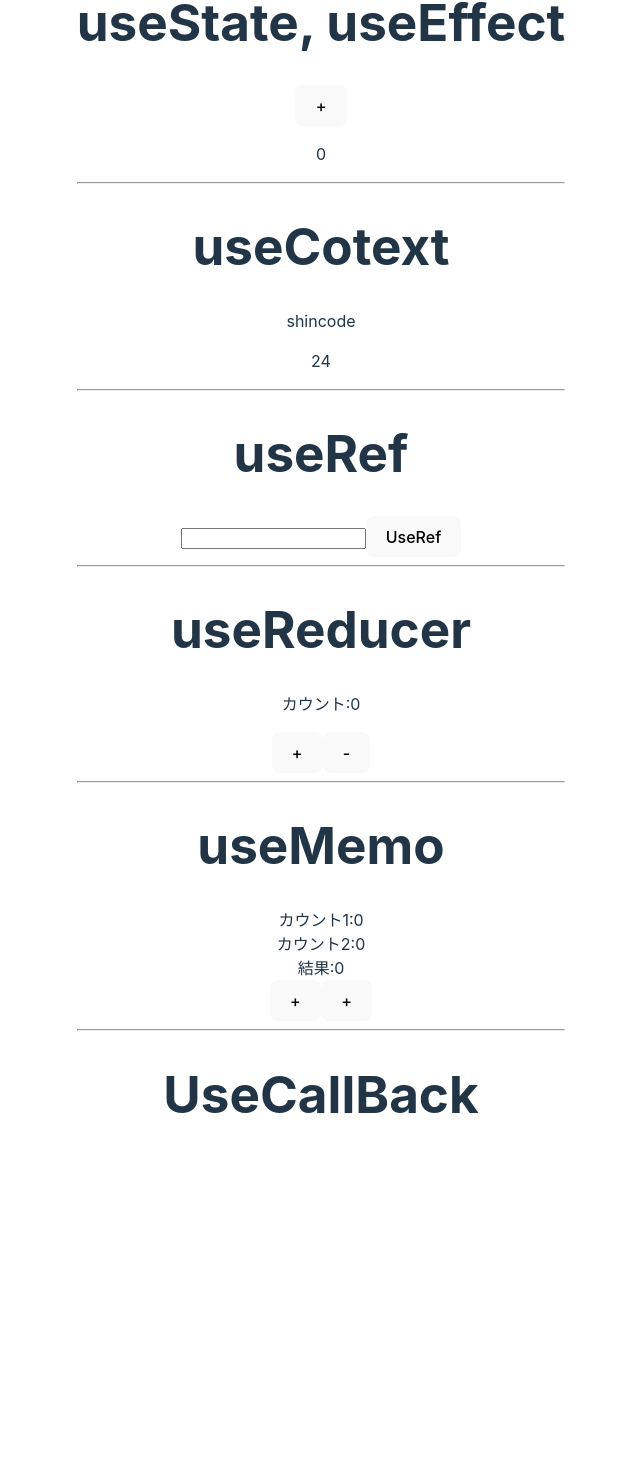
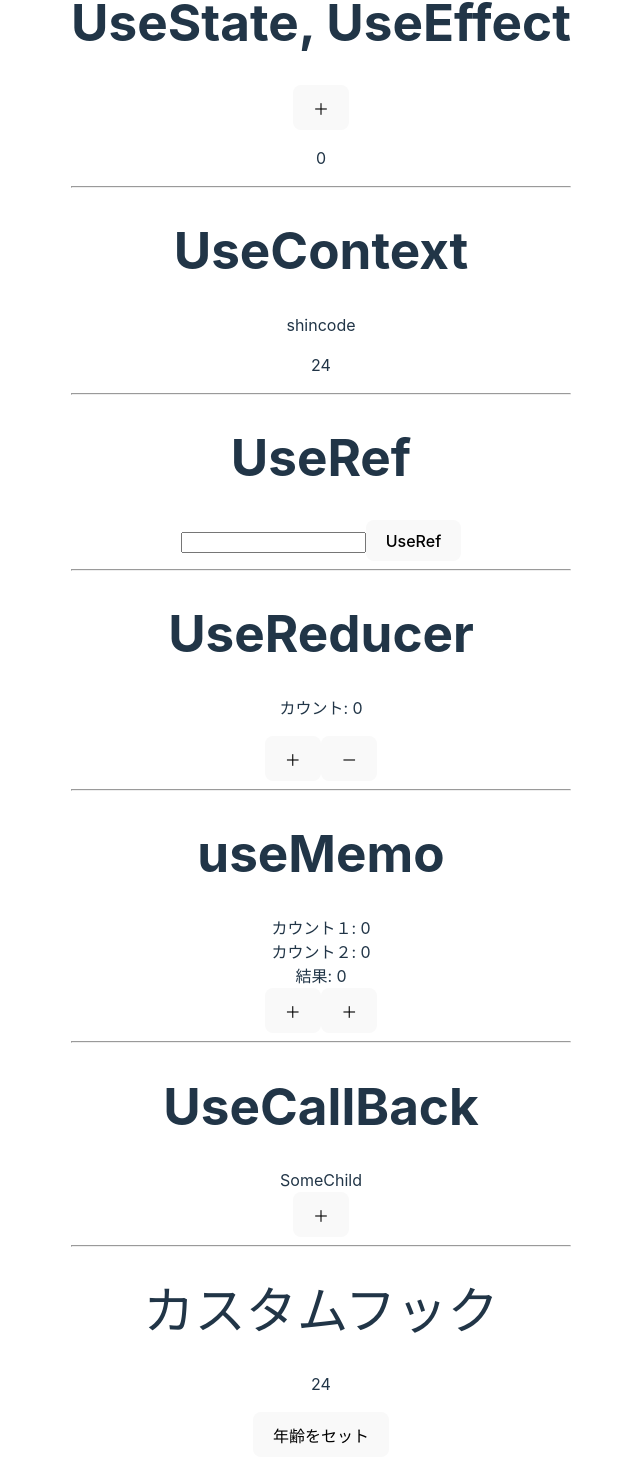
Before and after one commit to Plumnet/Practice4, a React (Vite) app in the folder react-hooks-tutorial-yt/: page / in a window 1280 px wide. Shown: the part 72-1542 px from the top of the page, without its empty margins (319-959 px from the left). Before the commit the page ends 1260 px from the top, so only its background shows below. Built offline with nearby package versions, Linux system fonts and the light colour scheme.

Commit message:
カスタムフック&SomeChild表示化(App.jsxはお手本コードを丸々ペーストしたもの)

```diff
--- a/react-hooks-tutorial-yt/src/App.jsx
+++ b/react-hooks-tutorial-yt/src/App.jsx
@@ -1,9 +1,20 @@
-import { useEffect, useState, useContext , useRef, useReducer} from "react";
+import {
+  useCallback,
+  useContext,
+  useEffect,
+  useMemo,
+  useReducer,
+  useRef,
+  useState,
+} from "react";
 import "./App.css";
+import ShinCodeContext from "./main";
+// import NumberList from "./NumberList.jsx";
 import SomeChild from "./SomeChild";
-import ShinCodeContext from "./main";
+import useLocalStorage from "./useLocalStorage";
+
 const reducer = (state, action) => {
-  switch(action.type) {
+  switch (action.type) {
     case "increment":
       return state + 1;
     case "decrement":
@@ -11,35 +22,49 @@ const reducer = (state, action) => {
     default:
       return state;
   }
-}
+};
+
 function App() {
   const [count, setCount] = useState(0);
   const shincodeInfo = useContext(ShinCodeContext);
   const ref = useRef();
   const [state, dispatch] = useReducer(reducer, 0);
-const  handleClick = () => {
-  setCount(count + 1);
-};
+
   useEffect(() => {
-  console.log("Hello Hooks");
-  //　setCount(count + 1);
+    console.log("hello");
+    // setCount(count + 1); useEffect内ではセッターは呼ばない -> 無限ループになる
+
+    // return () => alert("goodbye"); //unmount時に実行される
   }, [count]);
+
   const handleRef = () => {
     console.log(ref.current.value);
+    ref.current.focus();
     console.log(ref.current.offsetHeight);
-}
+  };
 
-//useMemo
+  //useMemo(2回目以降の同じ入力の関数呼び出しに対するコストが削減)
   const [count01, setCount01] = useState(0);
   const [count02, setCount02] = useState(0);
 
-const square= () => {
+  // const square = () => {
+  //   console.log("実行されました");
+  //   let i = 0;
+  //   while (i < 1000000000) i++;
+  //   return count02 * count02;
+  // };
+
+  // 変数のメモ化;
+  const square = useMemo(() => {
+    //ここのコールバックはcount02が更新される意外のときでは、実行されず、前の保存（メモ化）された結果を呼び出す。
+    console.log("実行されました");
     let i = 0;
-  while(i < 200000000) {
+    //重い処理 //2000000000
+    while (i < 2) {
       i++;
     }
     return count02 * count02;
-};
+  }, [count02]); //count02が更新されない限り、square関数は実行されずに前の計算結果のキャッシュされた結果を使う。
 
   //useCallback
   //関数のメモ化
@@ -49,42 +74,56 @@ const square= () => {
   //   alert(`これは重い処理です。`);
   // };
 
-  // const showCount = useCallback(() => {
-  //   alert(`Count ${counter}`);
-  // }, [counter]);
+  const showCount = useCallback(() => {
+    alert(`Count ${counter}`);
+  }, [counter]);
+
+  //カスタムフックス
+  // const [name, setName] = useState("");
+  const [age, setAge] = useLocalStorage("age", 24);
 
   return (
     <div className="App">
-      <h1>useState, useEffect</h1>
-      <button onClick={handleClick}>+</button>
+      <h1>UseState, UseEffect</h1>
+      <button onClick={() => setCount(count + 1)}>＋</button>
       <p>{count}</p>
+
       <hr />
-      <h1>useCotext</h1>
+      <h1>UseContext</h1>
       <p>{shincodeInfo.name}</p>
       <p>{shincodeInfo.age}</p>
+
       <hr />
-      <h1>useRef</h1>
+      <h1>UseRef</h1>
       <input type="text" ref={ref} />
       <button onClick={handleRef}>UseRef</button>
+
       <hr />
-      <h1>useReducer</h1>
-      <p>カウント:{state}</p>
-      <button onClick={() => dispatch({ type: "increment" })}>+</button>
-      <button onClick={() => dispatch({ type: "increment" })}>-</button>
+      <h1>UseReducer</h1>
+      <p>カウント: {state}</p>
+      <button onClick={() => dispatch({ type: "increment" })}>＋</button>
+      <button onClick={() => dispatch({ type: "decrement" })}>－</button>
 
       <hr />
       <h1>useMemo</h1>
-      <div>カウント1:{count01}</div>
-      <div>カウント2:{count02}</div>
-      <div>結果:{square()}</div>
-      <button onClick={() => setCount01(count01 + 1)}>+</button>
-      <button onClick={() => setCount02(count02 + 1)}>+</button>
+      <div>カウント１: {count01}</div>
+      <div>カウント２: {count02}</div>
+      {/* <div>square: {square()}</div> */}
+      <div>結果: {square}</div>
+      <button onClick={() => setCount01(count01 + 1)}>＋</button>
+      <button onClick={() => setCount02(count02 + 1)}>＋</button>
 
       <hr />
       <h1>UseCallBack</h1>
-      {/* <SomeChild showCount={showCount} />
-      <button onClick={() => setCounter(counter + 1)}>＋</button> */}
+      <SomeChild showCount={showCount} />
+      <button onClick={() => setCounter(counter + 1)}>＋</button>
+
+      <hr />
+      <h1>カスタムフック</h1>
+      <p>{age}</p>
+      <button onClick={() => setAge(34)}>年齢をセット</button>
     </div>
   );
 }
-export default App
+
+export default App;
--- /dev/null
+++ b/react-hooks-tutorial-yt/src/useLocalStorage.jsx
@@ -0,0 +1,18 @@
+import React, { useEffect, useState } from 'react'
+
+const useLocalStorage = (key, defaultValue) => {
+    const [value, setValue] = useState(() => {
+        const jsonValue = window.localStorage.getItem(key);
+        if (jsonValue !== null) return JSON.parse(jsonValue);
+
+        return defaultValue
+    });
+
+    useEffect(() => {
+        window.localStorage.setItem(key,JSON.stringify(value));
+    }, [value, setValue]);
+
+    return [value, setValue];
+};
+
+export default useLocalStorage;
```
Lines whose indentation alone changed are shown as unchanged.
